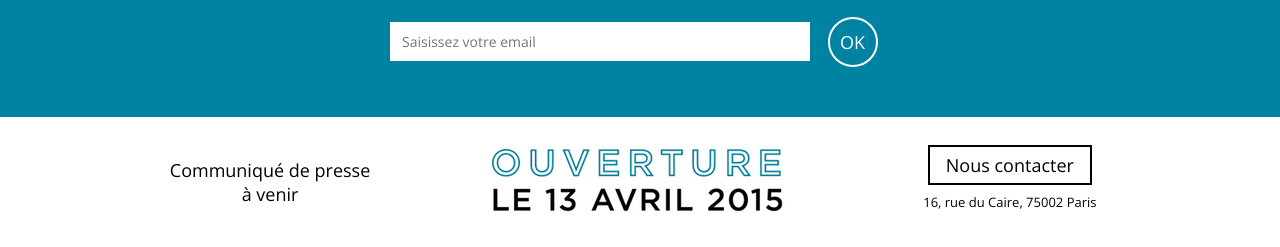
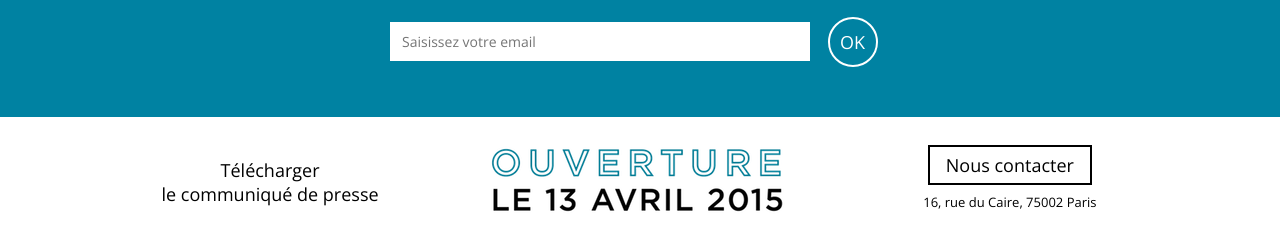
Before and after one commit to PLAYER-Paris/test-landing, a plain HTML site: page index.html in a window 1280 px wide. Shown: the part 726-973 px from the top of the page. Drawn offline with nearby package versions, Linux system fonts and the light colour scheme.

Commit message:
Add communiqué

```diff
--- a/index.html
+++ b/index.html
@@ -89,8 +89,7 @@
     <div class="footer-container">
 
       <p class="footer-item dossier-presse">
-        Communiqué de presse<br>à venir
-        <!-- <a href="" target="_blank">Télécharger<br>le communiqué de presse</a> -->
+        <a href="/files/communique_de_presse–Lancement_PLAYER_24_03_15.pdf" target="_blank">Télécharger<br>le communiqué de presse</a>
       </p>
 
       <p class="opening footer-item">
```
Also changed, not shown: 1 other file.
